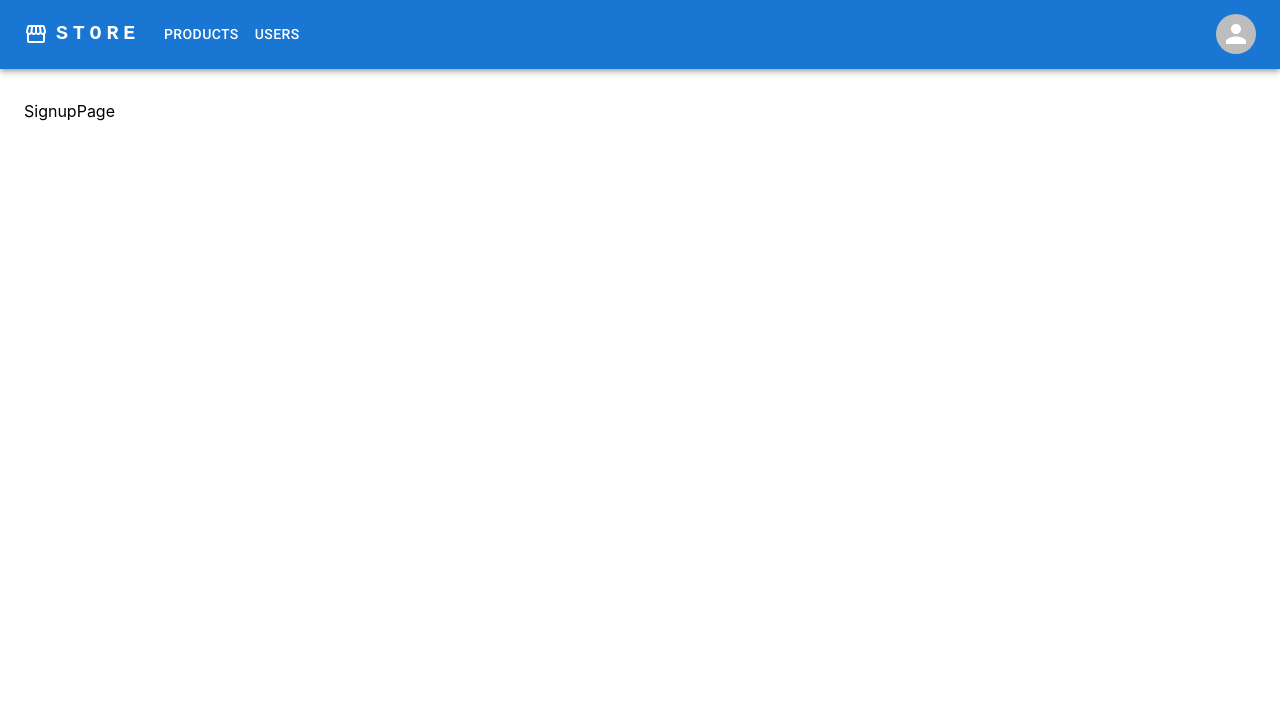
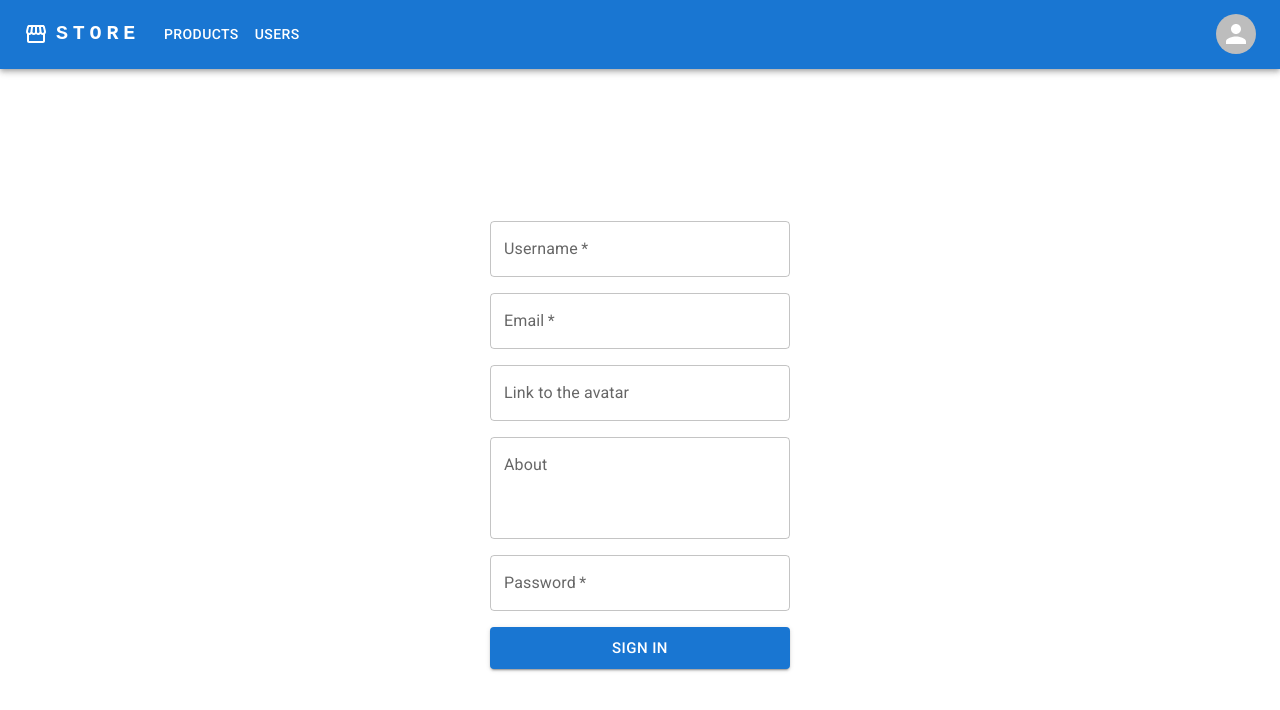
Before and after one commit to ivan-kabakohlo/store-template, a React (Create React App) app in the folder client/: page /signup in a window 1280 px wide. Shown: the top 710 px of the page. Built offline with nearby package versions, Linux system fonts and the light colour scheme.

Commit message:
Add Login, Signup forms

```diff
--- /dev/null
+++ b/client/src/features/auth/components/LoginForm/LoginForm.tsx
@@ -0,0 +1,53 @@
+import Box from '@mui/material/Box'
+import Button from '@mui/material/Button'
+import TextField from '@mui/material/TextField'
+import { ChangeEvent } from 'react'
+import { useState } from 'react'
+
+const LoginForm = () => {
+    const [username, setUsername] = useState('')
+    const [password, setPassword] = useState('')
+
+    const onChangeUsername = (event: ChangeEvent<HTMLInputElement>) => {
+        setUsername(event.target.value)
+    }
+    const onChangePassword = (event: ChangeEvent<HTMLInputElement>) => {
+        setPassword(event.target.value)
+    }
+
+    return (
+        <Box
+            component="form"
+            width={300}
+            display="flex"
+            flexDirection="column"
+            gap={2}
+        >
+            <TextField
+                id="username"
+                name="username"
+                type="text"
+                label="Username"
+                value={username}
+                onChange={onChangeUsername}
+                required
+            />
+
+            <TextField
+                id="password"
+                name="username"
+                type="password"
+                label="Password"
+                value={password}
+                onChange={onChangePassword}
+                required
+            />
+
+            <Button variant="contained" sx={{ width: '100%' }} size="large">
+                Sign In
+            </Button>
+        </Box>
+    )
+}
+
+export default LoginForm
--- /dev/null
+++ b/client/src/features/auth/components/SignupForm/SignupForm.tsx
@@ -0,0 +1,94 @@
+import Box from '@mui/material/Box'
+import Button from '@mui/material/Button'
+import TextField from '@mui/material/TextField'
+import { ChangeEvent } from 'react'
+import { useState } from 'react'
+
+const SignupForm = () => {
+    const [username, setUsername] = useState('')
+    const [email, setEmail] = useState('')
+    const [avatarUrl, setAvatarUrl] = useState('')
+    const [about, setAbout] = useState('')
+    const [password, setPassword] = useState('')
+
+    const onChangeUsername = (event: ChangeEvent<HTMLInputElement>) => {
+        setUsername(event.target.value)
+    }
+    const onChangeEmail = (event: ChangeEvent<HTMLInputElement>) => {
+        setEmail(event.target.value)
+    }
+    const onChangeAvatarUrl = (event: ChangeEvent<HTMLInputElement>) => {
+        setAvatarUrl(event.target.value)
+    }
+    const onChangeAbout = (event: ChangeEvent<HTMLInputElement>) => {
+        setAbout(event.target.value)
+    }
+    const onChangePassword = (event: ChangeEvent<HTMLInputElement>) => {
+        setPassword(event.target.value)
+    }
+
+    return (
+        <Box
+            component="form"
+            width={300}
+            display="flex"
+            flexDirection="column"
+            gap={2}
+        >
+            <TextField
+                id="username"
+                name="username"
+                type="text"
+                label="Username"
+                value={username}
+                onChange={onChangeUsername}
+                required
+            />
+
+            <TextField
+                id="email"
+                name="email"
+                type="text"
+                label="Email"
+                value={email}
+                onChange={onChangeEmail}
+                required
+            />
+
+            <TextField
+                id="avatarUrl"
+                name="avatarUrl"
+                type="text"
+                label="Link to the avatar"
+                value={avatarUrl}
+                onChange={onChangeAvatarUrl}
+            />
+
+            <TextField
+                id="about"
+                name="about"
+                label="About"
+                value={about}
+                onChange={onChangeAbout}
+                multiline
+                rows={3}
+            />
+
+            <TextField
+                id="password"
+                name="username"
+                type="password"
+                label="Password"
+                value={password}
+                onChange={onChangePassword}
+                required
+            />
+
+            <Button variant="contained" sx={{ width: '100%' }} size="large">
+                Sign In
+            </Button>
+        </Box>
+    )
+}
+
+export default SignupForm
--- a/client/src/features/auth/pages/LoginPage/LoginPage.tsx
+++ b/client/src/features/auth/pages/LoginPage/LoginPage.tsx
@@ -1,3 +1,18 @@
-const LoginPage = () => <>LoginPage</>
+import Box from '@mui/material/Box'
+
+import LoginForm from '../../components/LoginForm/LoginForm'
+
+const LoginPage = () => {
+    return (
+        <Box
+            pt={15}
+            display="flex"
+            justifyContent="center"
+            alignItems="center"
+        >
+            <LoginForm />
+        </Box>
+    )
+}
 
 export default LoginPage
--- a/client/src/features/auth/pages/SignupPage/SignupPage.tsx
+++ b/client/src/features/auth/pages/SignupPage/SignupPage.tsx
@@ -1,3 +1,18 @@
-const SignupPage = () => <>SignupPage</>
+import Box from '@mui/material/Box'
 
-export default SignupPage
+import SignupForm from '../../components/SignupForm/SignupForm'
+
+const LoginPage = () => {
+    return (
+        <Box
+            pt={15}
+            display="flex"
+            justifyContent="center"
+            alignItems="center"
+        >
+            <SignupForm />
+        </Box>
+    )
+}
+
+export default LoginPage
```
